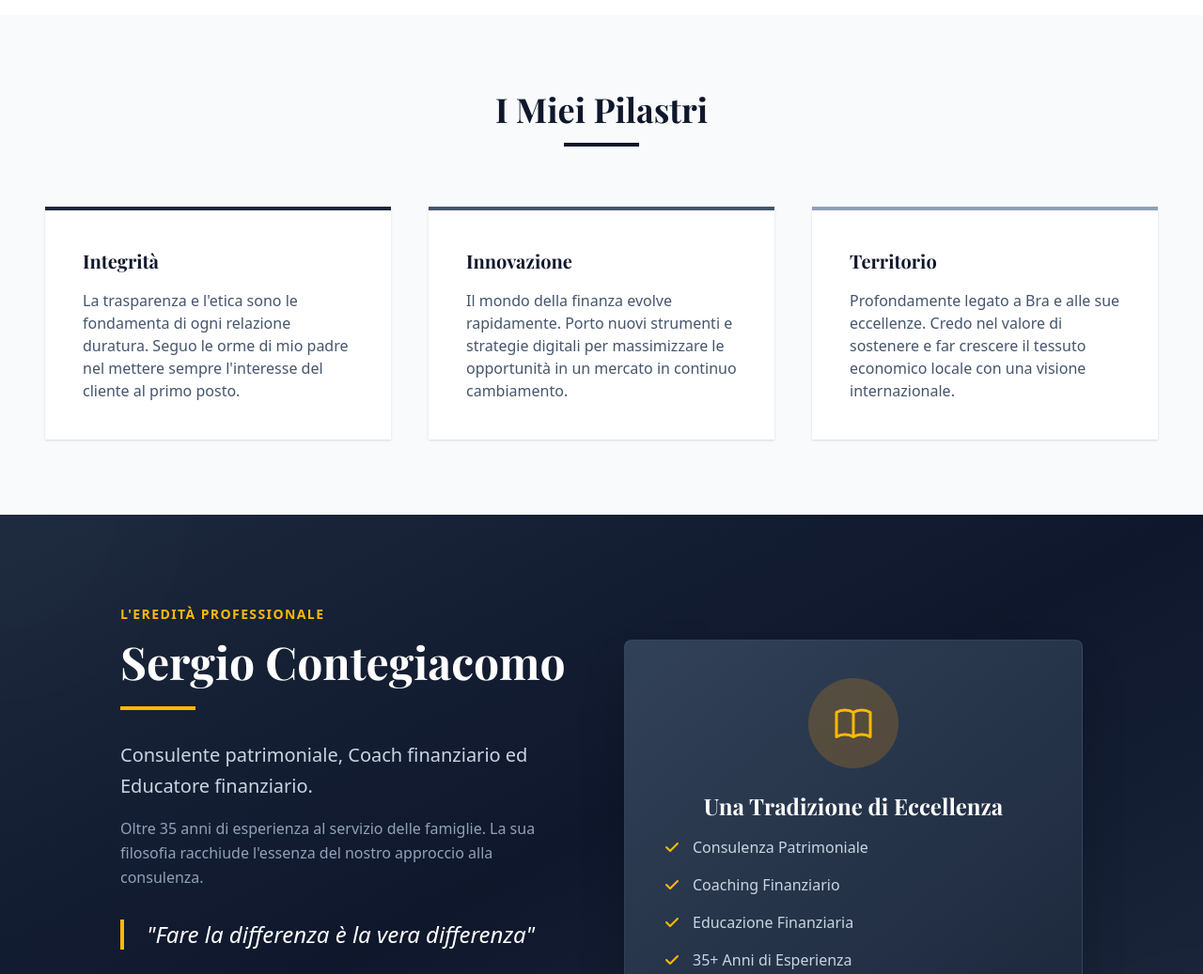
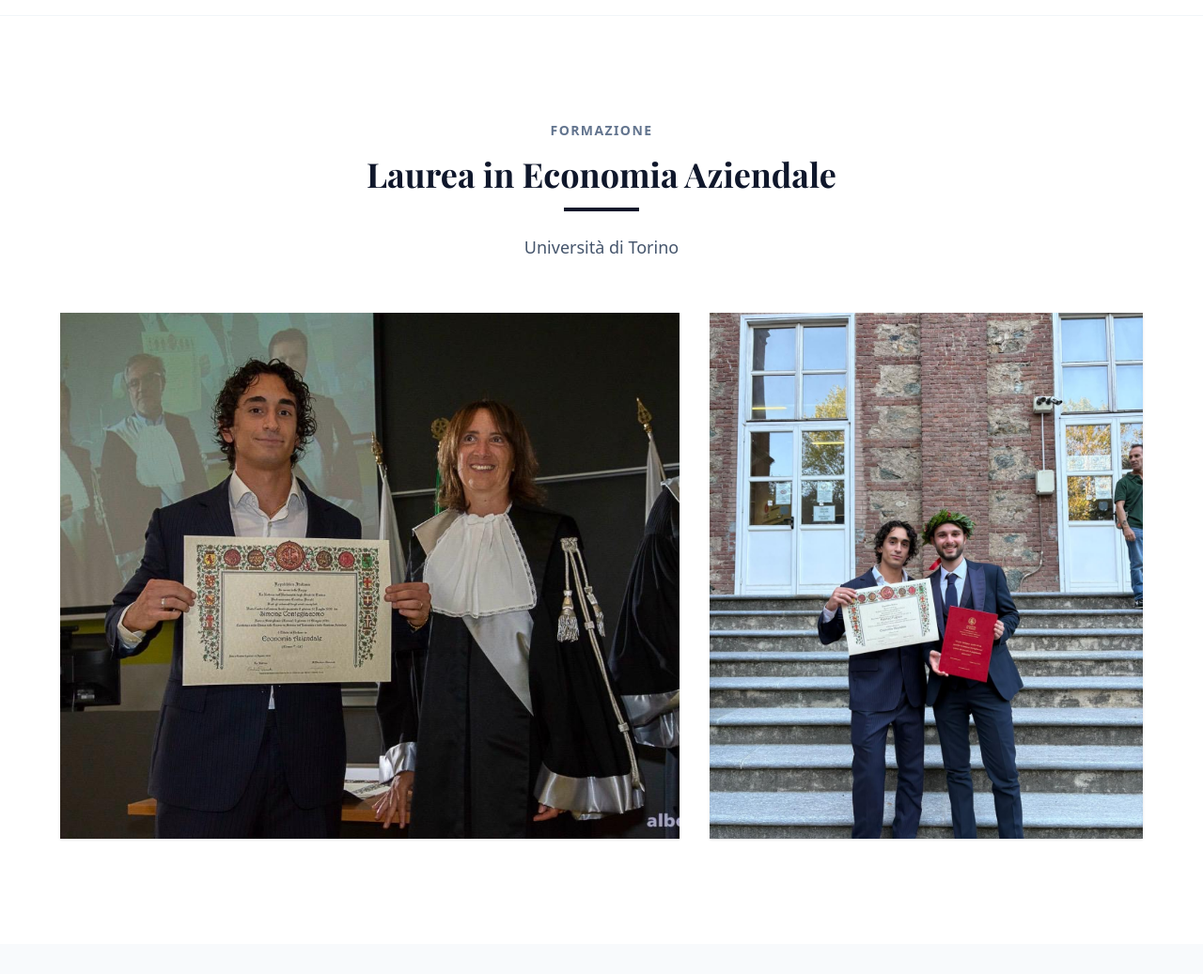
Before and after one commit to denisCazz/simone_contegiacomo, an Astro site: page / in a window 1280 px wide. Shown: the part 1540-2577 px from the top of the page at 94% size. Built offline with nearby package versions, Linux system fonts and the light colour scheme; Astro itself is replaced by a stand-in of ours; a web font is replaced by a local one.

Commit message:
Mostra le foto della laurea in Economia Aziendale.

```diff
--- a/src/pages/index.astro
+++ b/src/pages/index.astro
@@ -48,6 +48,35 @@ import Layout from '../layouts/Layout.astro';
 							<p class="text-slate-500 italic">"La vera ricchezza è la capacità di costruire il domani."</p>
 						</div>
 					</div>
+				</div>
+			</div>
+		</section>
+
+		<!-- Laurea -->
+		<section class="py-20 md:py-28 bg-white border-t border-slate-100">
+			<div class="container mx-auto px-6 md:px-12">
+				<div class="text-center max-w-3xl mx-auto mb-14">
+					<p class="text-slate-500 uppercase tracking-widest text-sm font-semibold mb-4">Formazione</p>
+					<h2 class="text-3xl md:text-4xl font-bold text-slate-900 mb-4">Laurea in Economia Aziendale</h2>
+					<div class="w-20 h-1 bg-slate-900 mx-auto mb-6"></div>
+					<p class="text-lg text-slate-600">Università di Torino</p>
+				</div>
+
+				<div class="grid md:grid-cols-12 gap-6 lg:gap-8 max-w-6xl mx-auto md:h-[560px]">
+					<a href="/laurea-diploma.jpg" target="_blank" rel="noopener noreferrer" aria-label="Apri la foto della consegna del diploma" class="md:col-span-7 block overflow-hidden shadow-sm group">
+						<img
+							src="/laurea-diploma.jpg"
+							alt="Simone Contegiacomo alla consegna della laurea in Economia Aziendale"
+							class="w-full h-72 md:h-full object-cover transition-transform duration-500 group-hover:scale-[1.02]"
+						/>
+					</a>
+					<a href="/laurea-giorno.jpg" target="_blank" rel="noopener noreferrer" aria-label="Apri la foto del giorno della laurea" class="md:col-span-5 block overflow-hidden shadow-sm group">
+						<img
+							src="/laurea-giorno.jpg"
+							alt="Simone Contegiacomo il giorno della laurea"
+							class="w-full h-[28rem] md:h-full object-cover object-[center_40%] transition-transform duration-500 group-hover:scale-[1.02]"
+						/>
+					</a>
 				</div>
 			</div>
 		</section>
```
Also changed, not shown: public/laurea-diploma.jpg (added), public/laurea-giorno.jpg (added).
